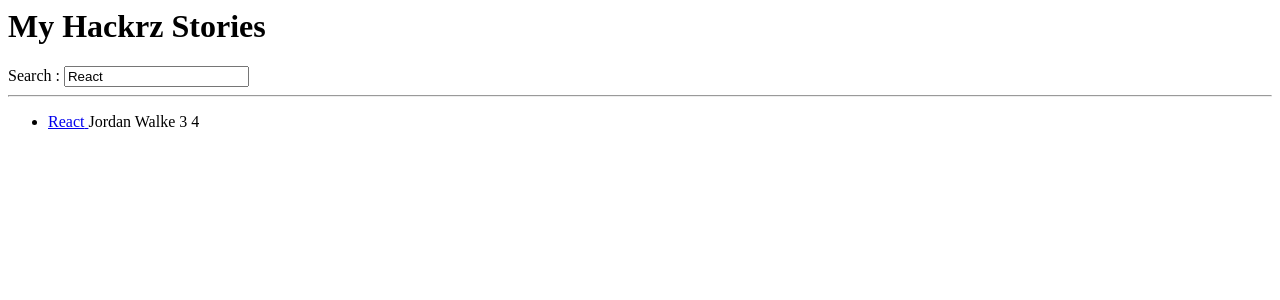
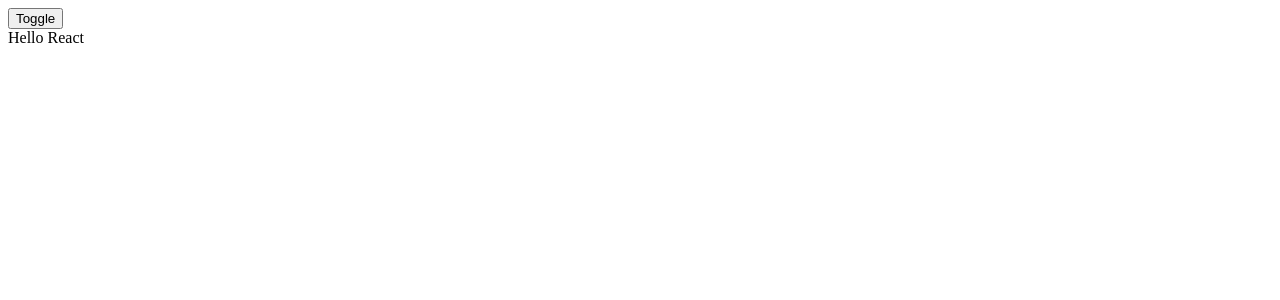
Before and after one commit to arief-github/the-road-to-learn-react, a React (Create React App) app: page / in a window 1280 px wide. Shown: the top 300 px of the page. Built offline with nearby package versions, Linux system fonts and the light colour scheme.

Commit message:
Implementing basic concept of useEffect

```diff
--- /dev/null
+++ b/src/UseEf.js
@@ -0,0 +1,45 @@
+import React, { useState, useEffect } from 'react';
+
+// Praktik useEffect untuk menangani DOM API diluar Component
+const UseEf = () => {
+	// initial state is true
+	const [toggle, setToggle] = useState(true);
+
+	// when handleToggle trigger. state is false
+	const handleToggle = () => {
+		setToggle(!toggle);
+	}
+
+	// registering initial state and handleToggle Function on props.
+	return <Toggler toggle={toggle} onToggle={handleToggle}/>
+}
+
+
+const Toggler = ({ toggle, onToggle }) => {
+	// useEffect Always : this function will render on every render
+	// useEffect(() => {
+	// 	console.log('I run on every render: mount+update.');
+	// });
+
+	// useEffect Mount : this functions will run render one time. add the second argument with empty array
+	// useEffect(() => {
+	// 	console.log('I run only on the first render: mount.');
+	// }, []);
+
+	// useEffect Update : this functions will runs only when the variable in the dependency array changes
+	useEffect(() => {
+		console.log('I run only if toggle changes (and on mount)');
+	}, [toggle]);
+
+
+	return (
+		<div>
+			<button type="button" onClick={onToggle}>
+				Toggle
+			</button>
+			{toggle && <div>Hello React</div>}
+		</div>
+	)
+}
+
+export default UseEf;
--- a/src/index.js
+++ b/src/index.js
@@ -2,5 +2,5 @@ import React from "react";
 import ReactDOM from "react-dom";
 
 import App from "./App";
-
-ReactDOM.render(<App />, document.getElementById("root"));
+import UseEf from './UseEf';
+ReactDOM.render(<UseEf />, document.getElementById("root"));
```
